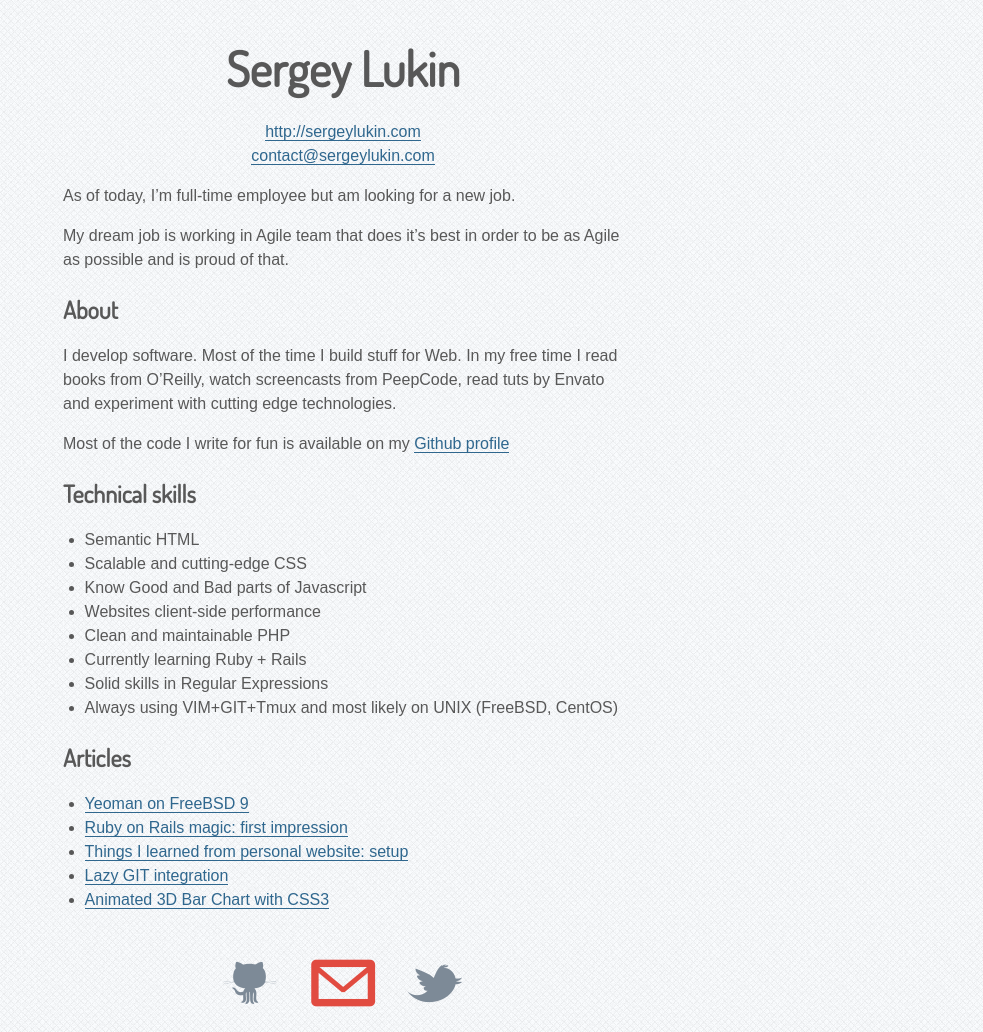
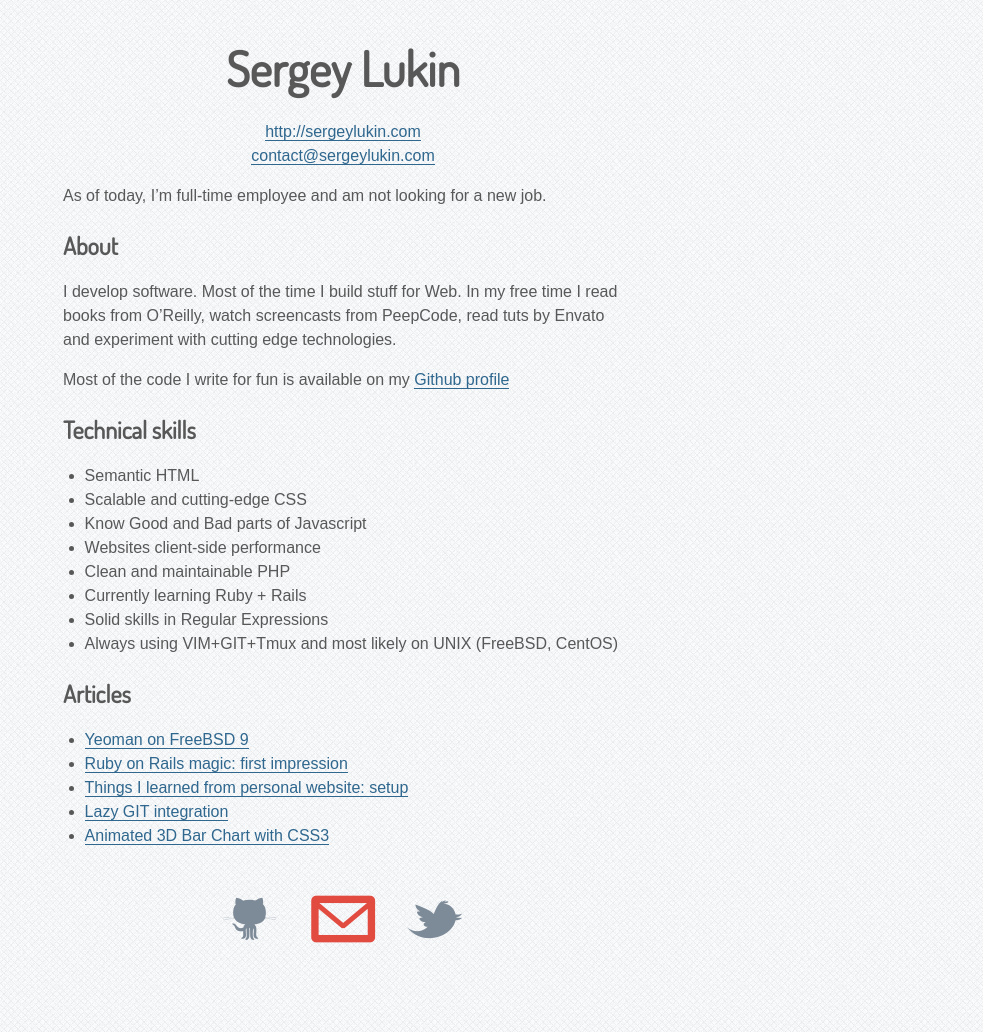
Before and after one commit to sergeylukin/sergeylukin.github.com, a Jekyll site: the page built from resume.md, in a window 1280 px wide. Shown: the whole page, without its empty margins (297-1280 px from the left). Built offline with Jekyll 4.4.1, drawn with Linux system fonts in a browser that asks for light colours; after the commit the page ends 968 px from its top, so only the background shows below that.

Commit message:
Update availability stastus in resume

```diff
--- a/resume.md
+++ b/resume.md
@@ -16,10 +16,7 @@ Email
 : [contact@sergeylukin.com](mailto:contact@sergeylukin.com)
 
 
-As of today, I'm full-time employee but am looking for a new job.
-
-My dream job is working in Agile team that does it's best in order to be
-as Agile as possible and is proud of that.
+As of today, I'm full-time employee and am not looking for a new job.
 
 About
 -----
```
